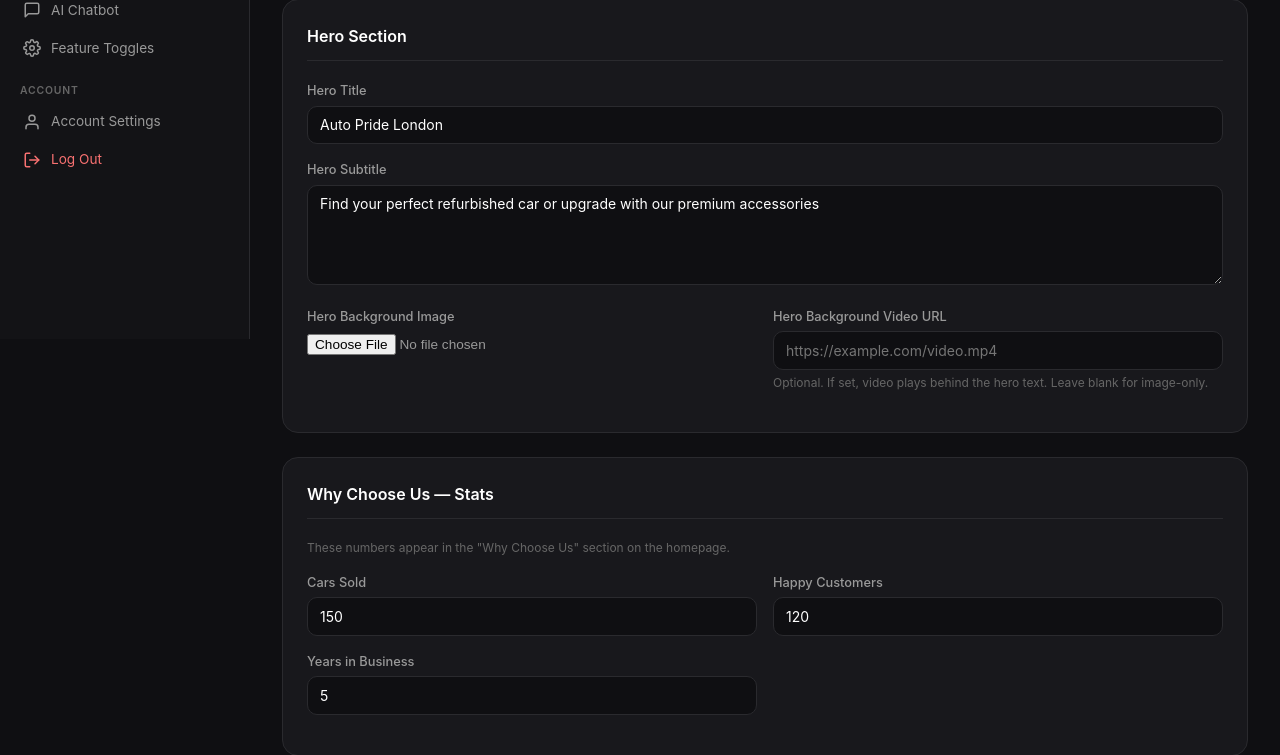
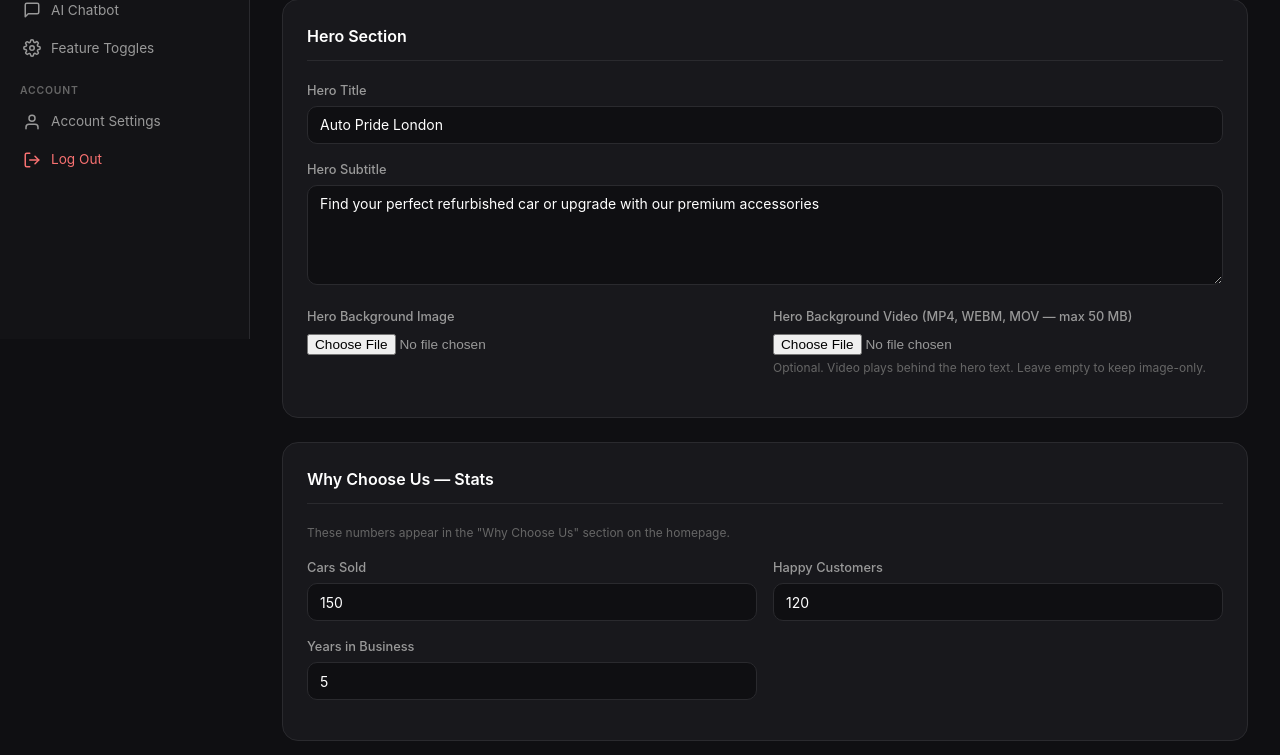
Before and after one commit to asrarkhantscltd-del/auto-pride-london, a PHP site: page /admin/site_content.php in a window 1280 px wide. Shown: the part 461-1216 px from the top of the page. Run offline with PHP 8.4, Linux system fonts and the light colour scheme; the visitor is signed in with stand-in values (Sample User, id 1); data comes from the database, SQL or seed files in the repository; tables that the repository leaves empty hold one stand-in row (values such as "Sample post"); some libraries are stand-ins or nearby versions.

Commit message:
admin content

```diff
--- a/backend/admin/site_content.php
+++ b/backend/admin/site_content.php
@@ -28,6 +28,17 @@ if ($_SERVER['REQUEST_METHOD'] === 'POST') {
         }
     } catch (RuntimeException $e) {
         $error = 'Hero image: ' . $e->getMessage();
+    }
+
+    if (!$error) {
+        try {
+            $heroVideo = handleVideoUpload('hero_background_video');
+            if ($heroVideo !== null) {
+                setSetting('hero_background_video', $heroVideo);
+            }
+        } catch (RuntimeException $e) {
+            $error = 'Hero video: ' . $e->getMessage();
+        }
     }
 
     if (!$error) {
@@ -107,9 +118,12 @@ $s = getAllSettings();
                 <?php endif; ?>
             </div>
             <div class="form-group">
-                <label>Hero Background Video URL</label>
-                <input type="url" name="hero_background_video" value="<?= htmlspecialchars($s['hero_background_video'] ?? '') ?>" placeholder="https://example.com/video.mp4">
-                <div class="form-hint">Optional. If set, video plays behind the hero text. Leave blank for image-only.</div>
+                <label>Hero Background Video (MP4, WEBM, MOV — max 50 MB)</label>
+                <input type="file" name="hero_background_video" accept="video/mp4,video/webm,video/quicktime,.mp4,.webm,.mov">
+                <?php if (!empty($s['hero_background_video'])): ?>
+                    <div style="margin-top:0.5rem;font-size:0.8rem;color:var(--accent);">Current: <?= htmlspecialchars(basename($s['hero_background_video'])) ?></div>
+                <?php endif; ?>
+                <div class="form-hint">Optional. Video plays behind the hero text. Leave empty to keep image-only.</div>
             </div>
         </div>
     </div>
--- a/backend/upload.php
+++ b/backend/upload.php
@@ -58,6 +58,46 @@ function handleImageUpload(string $fieldName): ?string
  * ones. Files that fail validation are silently skipped rather than
  * aborting the whole batch.
  */
+function handleVideoUpload(string $fieldName): ?string
+{
+    if (empty($_FILES[$fieldName]) || $_FILES[$fieldName]['error'] === UPLOAD_ERR_NO_FILE) {
+        return null;
+    }
+
+    $file = $_FILES[$fieldName];
+
+    if ($file['error'] !== UPLOAD_ERR_OK) {
+        throw new RuntimeException('Upload failed (error code ' . $file['error'] . ').');
+    }
+
+    $maxBytes = 50 * 1024 * 1024; // 50 MB
+    if ($file['size'] > $maxBytes) {
+        throw new RuntimeException('Video is too large (max 50 MB).');
+    }
+
+    $allowedExts = ['mp4' => true, 'webm' => true, 'mov' => true];
+    $ext = strtolower(pathinfo($file['name'], PATHINFO_EXTENSION));
+
+    if (!isset($allowedExts[$ext])) {
+        throw new RuntimeException('Only MP4, WEBM, or MOV videos are allowed.');
+    }
+
+    $filename = bin2hex(random_bytes(8)) . '.' . $ext;
+    $uploadsDir = __DIR__ . '/uploads';
+
+    if (!is_dir($uploadsDir)) {
+        mkdir($uploadsDir, 0755, true);
+    }
+
+    $destination = $uploadsDir . '/' . $filename;
+
+    if (!move_uploaded_file($file['tmp_name'], $destination)) {
+        throw new RuntimeException('Could not save the uploaded file.');
+    }
+
+    return '/backend/uploads/' . $filename;
+}
+
 function handleMultipleImageUploads(string $fieldName): array
 {
     if (empty($_FILES[$fieldName]) || !is_array($_FILES[$fieldName]['name'])) {
```
